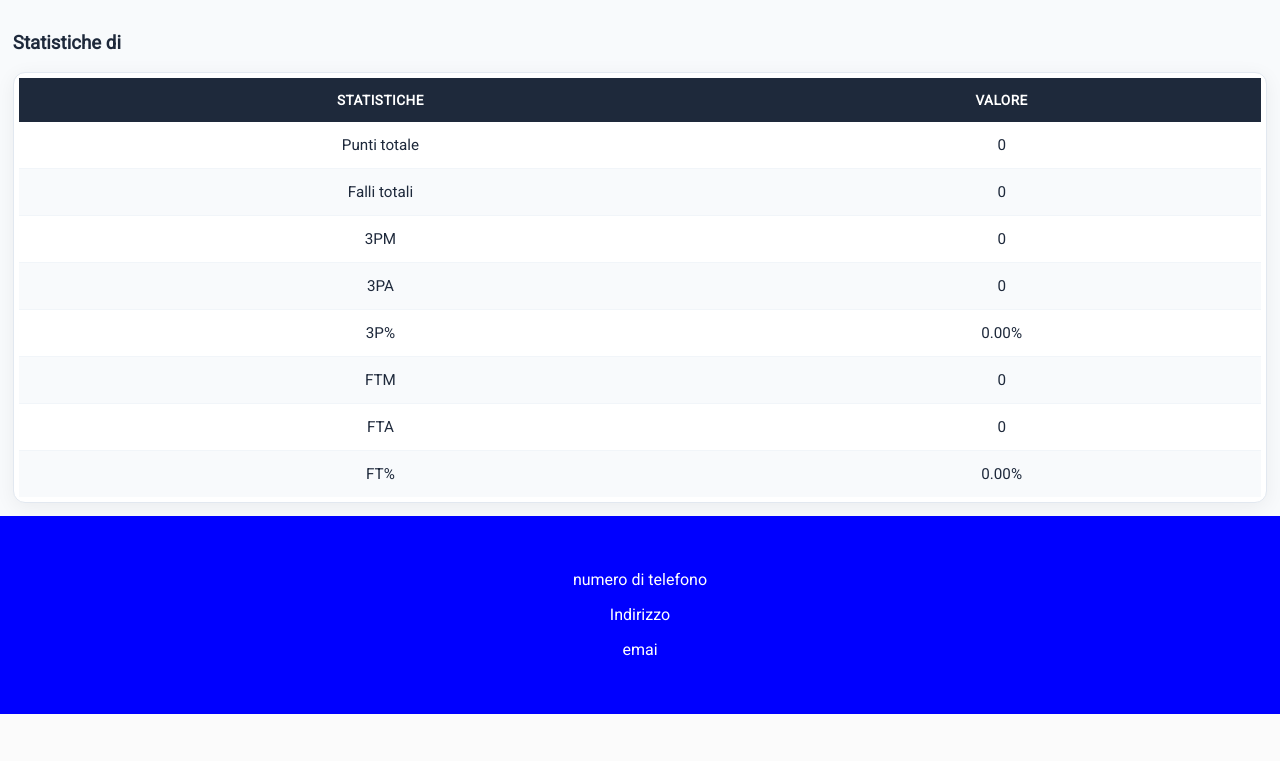
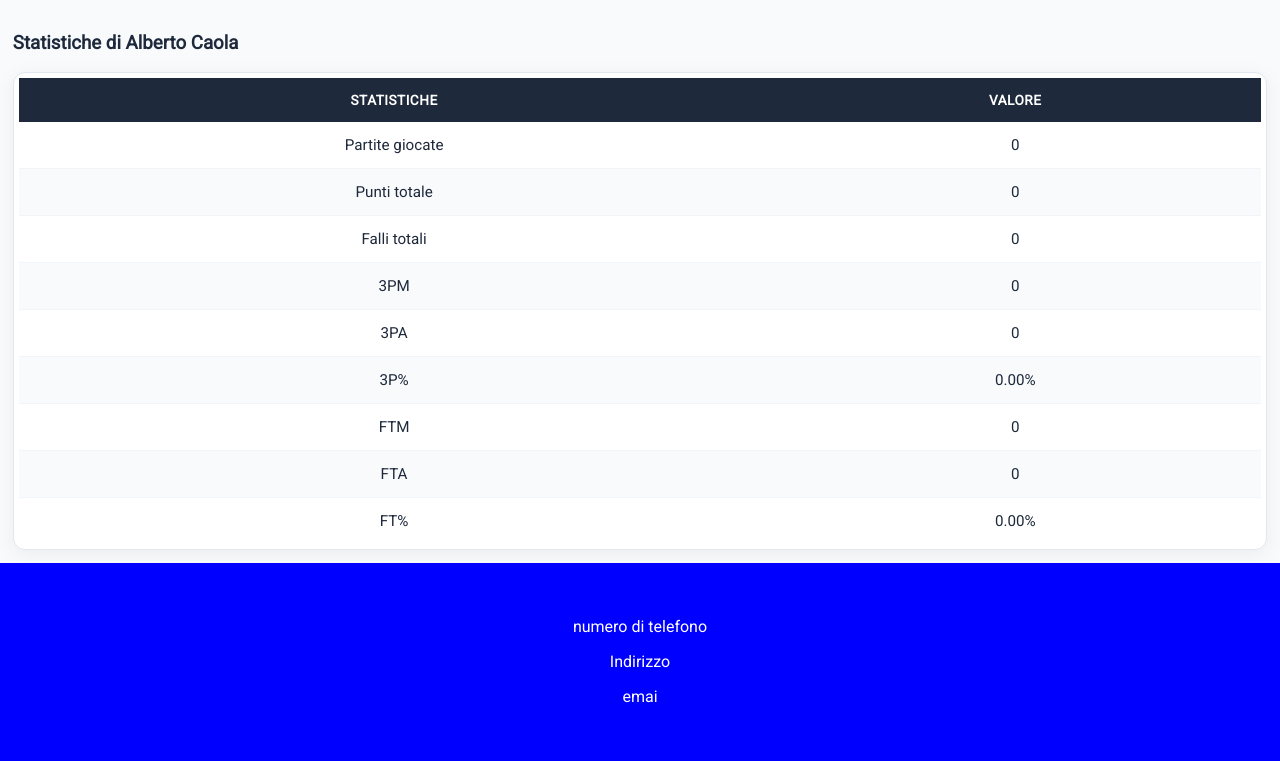
Before and after one commit to Pesci05/AltoMNsite, a Django app: page /teams/1/dettaglio-atleta/ in a window 1280 px wide. Shown: the part 132-893 px from the top of the page. Before the commit the page ends 846 px from the top, so only its background shows below. Run offline with Django 5.2, Linux system fonts and the light colour scheme; data comes from the database, SQL or seed files in the repository; both versions use the stored data as it was after the commit.

Commit message:
aggiustato vista team detail

```diff
--- a/static/template.css
+++ b/static/template.css
@@ -284,7 +284,7 @@ button:active {
 }
 
 .carousel-item {
-    background: #1e293b;
+    background: blue;
     color: white;
     padding: 20px;
     border-radius: 12px;
@@ -295,8 +295,8 @@ button:active {
     flex-direction: column;
     justify-content: center;
     align-items: center;
-    min-height: 200px;
-    min-width: 400px;
+    min-height: 100px;
+    min-width: 200px;
 }
 
 /* --- SEZIONE NOTIZIE (Coerente con il tuo stile) --- */
--- a/teams/forms.py
+++ b/teams/forms.py
@@ -26,7 +26,6 @@ class SquadraCreationForm(forms.ModelForm):
         if 'allenatori' in self.fields:
             self.fields['allenatori'].queryset = User.objects.filter(ruolo='allenatori')
 
-
 class AtletaCreationForm(forms.ModelForm):
     squadra = forms.ModelChoiceField(
         queryset=Squadre.objects.none(),
@@ -45,7 +44,7 @@ class AtletaCreationForm(forms.ModelForm):
         label='Email',
         widget=forms.EmailInput(attrs={'class':'fomr-control','placeholder':'mario.rossi@email.com'}),
         required=False)
-    ruolo = forms.ChoiceField(
+    posizione = forms.ChoiceField(
         choices=Atleta.RUOLO_CHOICES,
         label='Ruolo',
         widget=forms.Select(attrs={'class': 'custom-selection'})
@@ -117,8 +116,6 @@ class AtletaCreationForm(forms.ModelForm):
                 elif user.ruolo == 'dirigente':
                     self.fields['squadra'].queryset = Squadre.objects.all()
 
-
-
 class MatchCreationForm(forms.ModelForm):
     class Meta:
         model = Matches
@@ -173,6 +170,7 @@ class MatchCreationForm(forms.ModelForm):
             elif user.ruolo == 'dirigente':
                 self.fields['team'].queryset = Squadre.objects.all()
                 print("Tutte le squadre per dirigente:", self.fields['team'].queryset)
+
 class MatchUpdateForm(forms.ModelForm):
     class Meta:
         model = Matches
--- a/teams/models.py
+++ b/teams/models.py
@@ -115,4 +115,4 @@ class PlayerMatchStats(models.Model):
                 ]
 
     def __str__(self):
-        return f"{self.player.get_full_name()} - {self.points} pt in {self.partita}"
+        return f"{self.player} - {self.points} pt in {self.partita}"
--- a/teams/templates/teams/includes/_player_card.html
+++ b/teams/templates/teams/includes/_player_card.html
@@ -9,6 +9,10 @@
           </tr>
         </thead>
         <tbody>
+          <tr>
+            <td>Partite giocate</td>
+            <td>{{ partite }}</td>
+          </tr>
           <tr>
             <td>Punti totale</td>
             <td>{{ totale_punti }}</td>
--- a/teams/views.py
+++ b/teams/views.py
@@ -148,23 +148,21 @@ class MatchDeleteView(LoginRequiredMixin, DeleteView):
 
 class TeamDetailView(DetailView):
     model = Squadre
+    context_object_name = 'squadra'
     template_name = 'teams/team_detail.html'
 
-    def get_context_data(self, **kwargs):
-        context = super().get_context_data(**kwargs)
-        team = self.object
-        context['squadra'] = Squadre.objects.get(pk=team.pk)
-        return context
-
 class AtletaDetailView(DetailView):
-    model = PlayerMatchStats
+    model = Atleta
     template_name = 'teams/player_detail.html'
     context_object_name = 'atleta'
 
     def get_context_data(self, **kwargs):
         context=super().get_context_data(**kwargs)
         atleta = self.object
-        partite = PlayerMatchStats.objects.filter(pk=atleta.pk)
+        partite = PlayerMatchStats.objects.filter(player=atleta)
+
+        print(f"Atleta: {atleta}, ID: {atleta.pk}")
+
         context['totale_punti'] = partite.aggregate(Sum('points'))['points__sum'] or 0
         context['totale_falli'] = partite.aggregate(Sum('fouls'))['fouls__sum'] or 0
         context['three_pointers_made'] = partite.aggregate(Sum('three_pointers_made'))['three_pointers_made__sum'] or 0
@@ -173,5 +171,5 @@ class AtletaDetailView(DetailView):
         context['free_throws_attempted'] = partite.aggregate(Sum('free_throws_attempted'))['free_throws_attempted__sum'] or 0
         context['three_pointers_percentage'] = (context['three_pointers_made'] / context['three_pointers_attempted'] * 100) if context['three_pointers_attempted'] > 0 else 0
         context['free_throws_percentage'] = (context['free_throws_made'] / context['free_throws_attempted'] * 100) if context['free_throws_attempted'] > 0 else 0
-        context['partite'] = partite
+        context['partite'] = partite.count()
         return context
```
Also changed, not shown: README.md, db.sqlite3, 1 other file.
